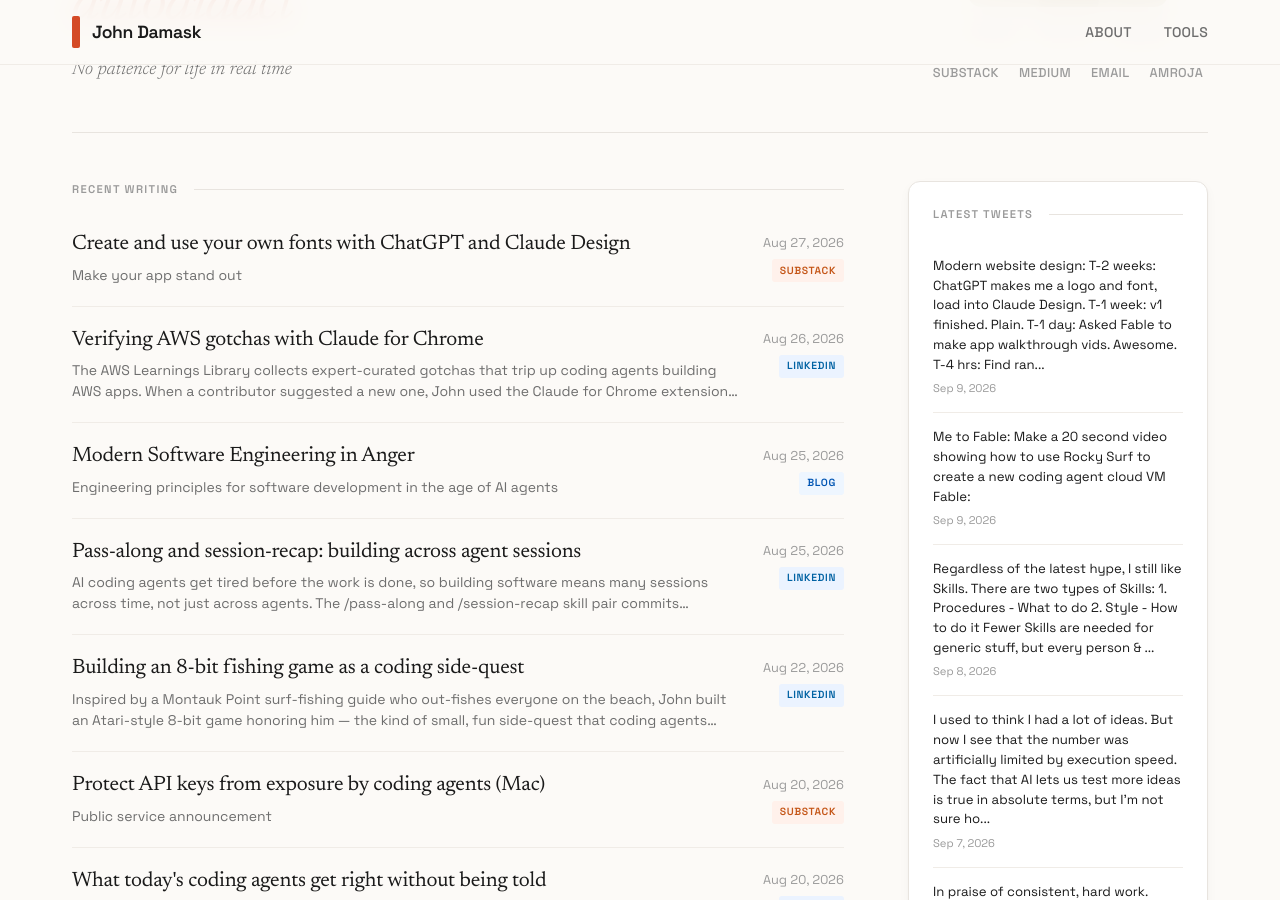
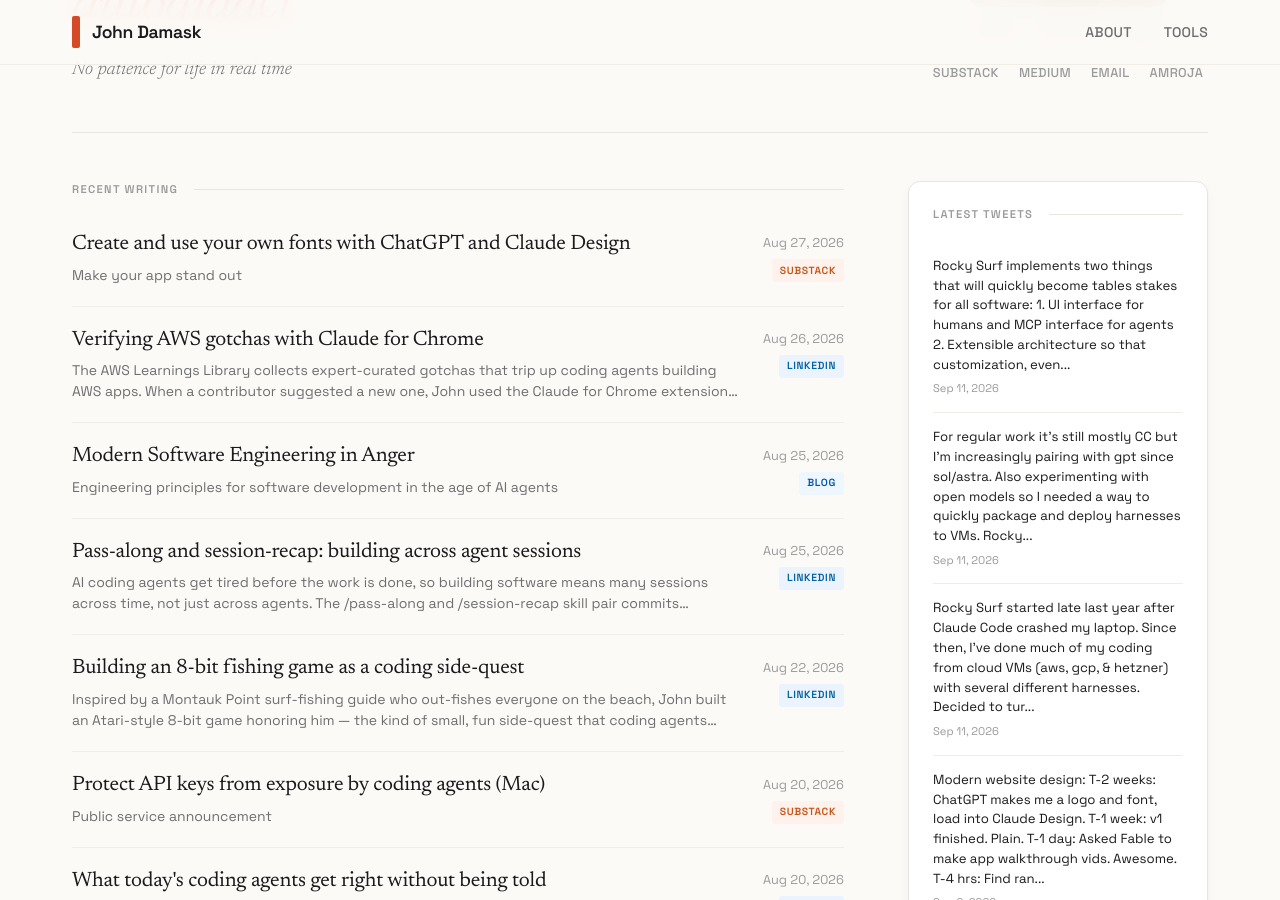
Before and after one commit to jbdamask/jbdamask.github.io, a Jekyll site: the page built from index.html, in a window 1280 px wide and 900 px high, scrolled down 362 px. Built offline with Jekyll 4.4.1, drawn with Linux system fonts in a browser that asks for light colours; the list of posts is cut into pages by our own code; some of the changed text lies outside the part shown.

Commit message:
Update Twitter posts

```diff
--- a/_data/twitter-posts.yml
+++ b/_data/twitter-posts.yml
@@ -2,6 +2,33 @@
 # Fetches latest tweets and merges with existing posts
 # Keeps max 150 most recent tweets (LIFO)
 
+- title: 'Rocky Surf implements two things that will quickly become tables stakes
+    for all software: 1. UI inte...'
+  source: twitter
+  url: https://twitter.com/jbdamask/status/2098239704982233297
+  date: '2026-09-11'
+  excerpt: 'Rocky Surf implements two things that will quickly become tables stakes
+    for all software: 1. UI interface for humans and MCP interface for agents 2. Extensible
+    architecture so that customization, even...'
+  image: https://pbs.twimg.com/news_img/2098213879947952132/2G1x2Gn7?format=jpg&name=orig
+- title: For regular work it’s still mostly CC but I’m increasingly pairing with gpt
+    since sol/astra. Also ex...
+  source: twitter
+  url: https://twitter.com/jbdamask/status/2098221098613526682
+  date: '2026-09-11'
+  excerpt: For regular work it’s still mostly CC but I’m increasingly pairing with
+    gpt since sol/astra. Also experimenting with open models so I needed a way to
+    quickly package and deploy harnesses to VMs. Rocky...
+  image: ''
+- title: Rocky Surf started late last year after Claude Code crashed my laptop. Since
+    then, I've done much of...
+  source: twitter
+  url: https://twitter.com/jbdamask/status/2098213879503274437
+  date: '2026-09-11'
+  excerpt: Rocky Surf started late last year after Claude Code crashed my laptop.
+    Since then, I've done much of my coding from cloud VMs (aws, gcp, &amp; hetzner)
+    with several different harnesses. Decided to tur...
+  image: https://pbs.twimg.com/news_img/2098213879947952132/2G1x2Gn7?format=jpg&name=orig
 - title: 'Modern website design: T-2 weeks: ChatGPT makes me a logo and font, load
     into Claude Design. T-1 wee...'
   source: twitter
@@ -1170,25 +1197,3 @@
     it with breaking apart my deployment scripts and it realized that it should add
     a reminder in CLAUDE.md
   image: ''
-- title: 16 hrs and 6 PRs today. I'm of two minds about that. Solid progress and ever
-    closer to launch. But a...
-  source: twitter
-  url: https://twitter.com/jbdamask/status/2032282558092714347
-  date: '2026-03-13'
-  excerpt: 16 hrs and 6 PRs today. I'm of two minds about that. Solid progress and
-    ever closer to launch. But at the same time, I thought I would have more to show.
-  image: ''
-- title: Honestly, I don't know why I fought this for so long, but I just bumped to
-    the $200/month max plan f...
-  source: twitter
-  url: https://twitter.com/jbdamask/status/2032232035192852684
-  date: '2026-03-12'
-  excerpt: Honestly, I don't know why I fought this for so long, but I just bumped
-    to the $200/month max plan for Claude.
-  image: ''
-- title: It's amazing how much non-functional stuff goes into launching a product
-  source: twitter
-  url: https://twitter.com/jbdamask/status/2032211696069025847
-  date: '2026-03-12'
-  excerpt: It's amazing how much non-functional stuff goes into launching a product
-  image: ''
```
